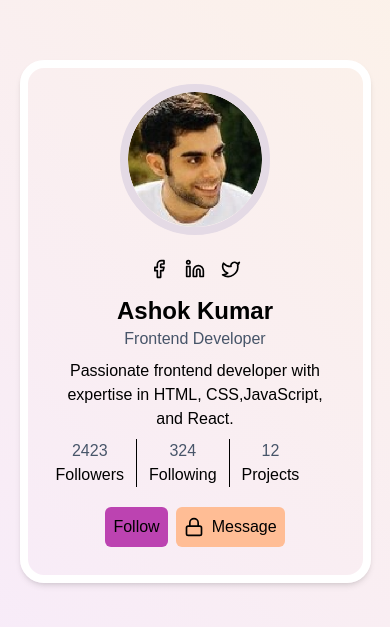
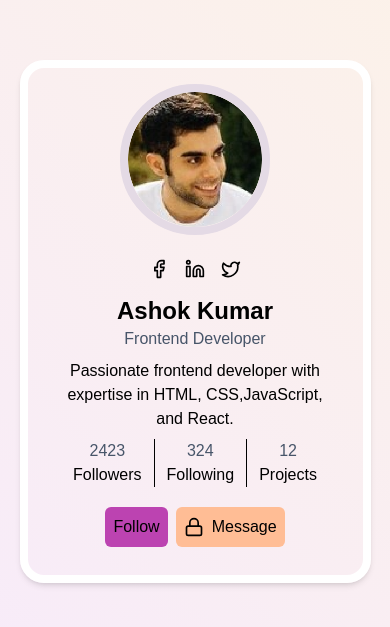
Before and after one commit to pavanKumarKR2000/dhiway-task, a Next.js app: page / in a window 390 px wide. Shown: the part 101-728 px from the top of the page. Built offline with nearby package versions, Linux system fonts and the light colour scheme; a web font is replaced by a local one.

Commit message:
minor change

```diff
--- a/src/components/Card.tsx
+++ b/src/components/Card.tsx
@@ -53,7 +53,7 @@
           Passionate frontend developer with expertise in HTML, CSS,JavaScript,
           and React.
         </p>
-        <div className="flex items-center ">
+        <div className="flex items-center justify-center md:justify-start">
           {data.map((item) => (
             <div
               className={`px-3 ${
```
